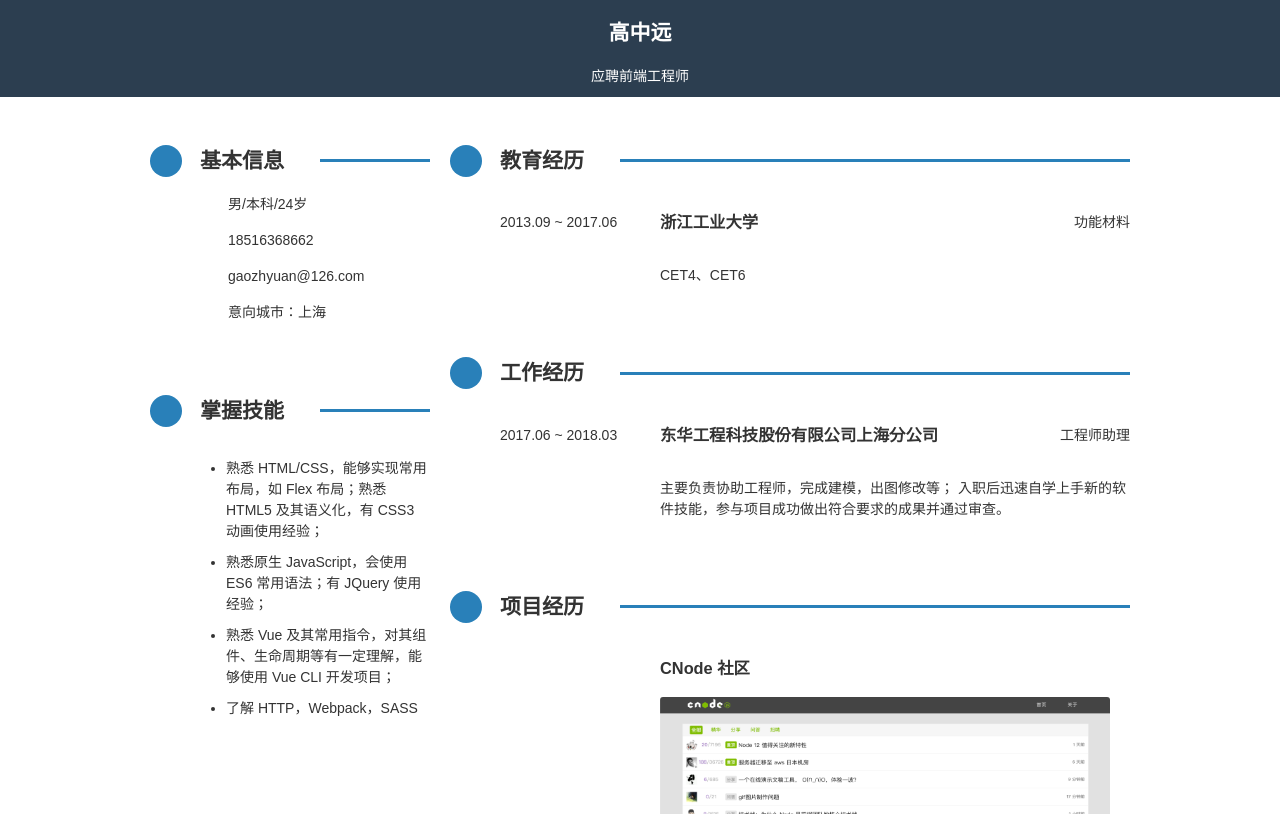
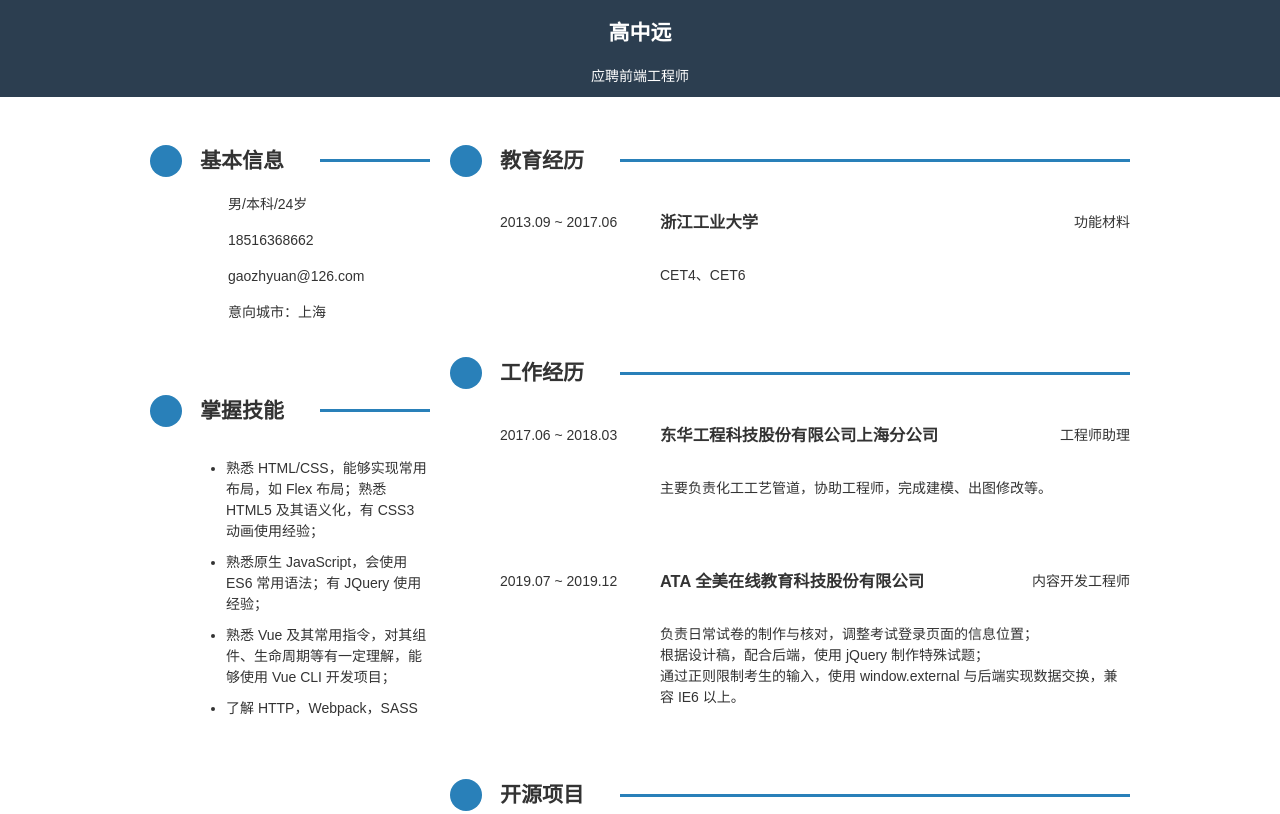
Before and after one commit to gzygzy00/cv, a plain HTML site: page index.html in a window 1280 px wide. Shown: the top 814 px of the page. Drawn offline with Linux system fonts and the light colour scheme.

Commit message:
2020年更新 新工作经历

```diff
--- a/index.html
+++ b/index.html
@@ -1,5 +1,5 @@
 <!DOCTYPE html>
-<html>
+<html lang="zh">
 <head>
   <meta charset="utf-8">
   <title>个人简历</title>
@@ -86,12 +86,12 @@
       }
 
       main section {
-        margin-top: 0px;
+        margin-top: 0;
         padding: 0;
       }
 
       aside section {
-        margin-top: 0px;
+        margin-top: 0;
         padding: 0;
       }
 
@@ -294,8 +294,21 @@
         <div class="date">2017.06 ~ 2018.03</div>
         <h3>东华工程科技股份有限公司上海分公司</h3>
         <p class="major">工程师助理</p>
-        <p class="intro">主要负责协助工程师，完成建模，出图修改等；
-          入职后迅速自学上手新的软件技能，参与项目成功做出符合要求的成果并通过审查。</p>
+        <p class="intro">主要负责化工工艺管道，协助工程师，完成建模、出图修改等。</p>
+      </div>
+    </div>
+  </section>
+  <section>
+    <div class="detail">
+      <div class="timeline-panel">
+        <div class="date">2019.07 ~ 2019.12</div>
+        <h3>ATA 全美在线教育科技股份有限公司</h3>
+        <p class="major">内容开发工程师</p>
+        <p class="intro">
+          负责日常试卷的制作与核对，调整考试登录页面的信息位置；<br>
+          根据设计稿，配合后端，使用 jQuery 制作特殊试题；<br>
+          通过正则限制考生的输入，使用 window.external 与后端实现数据交换，兼容 IE6 以上。
+        </p>
       </div>
     </div>
   </section>
@@ -305,7 +318,7 @@
     <svg class="icon" aria-hidden="true">
       <use xlink:href="#icon-item1"></use>
     </svg>
-    <h2>项目经历</h2>
+    <h2>开源项目</h2>
     <hr>
     <div class="detail">
       <div class="timeline-panel">
@@ -324,9 +337,12 @@
             使用计算属性限制显示条目，过滤器 filter 过滤日期和分类，分页功能的实现，父子组件传递数据；
             针对路由跳转后页面不会重新获取数据，利用 watch 监听路由，并增添 methods 使页面跳转后回到顶部，优化用户体验。
           </p>
-          <h4>技术栈:</h4> <span class="highlight">Vue</span>, <span class="highlight">Vue CLI</span>, <span class="highlight">Vue Router</span> <br>
-          <h4><a href="https://gzygzy00.github.io/cnode-imitated/dist/#/">预览链接: https://gzygzy00.github.io/cnode-imitated/dist/#/</a></h4>  <br>
-          <h4><a href="https://github.com/gzygzy00/cnode-imitated">项目源码: https://github.com/gzygzy00/cnode-imitated</a></h4>
+          <h4>技术栈:</h4> <span class="highlight">Vue</span>, <span class="highlight">Vue CLI</span>, <span
+          class="highlight">Vue Router</span> <br>
+          <h4><a href="https://gzygzy00.github.io/cnode-imitated/dist/#/">预览链接:
+            https://gzygzy00.github.io/cnode-imitated/dist/#/</a></h4>  <br>
+          <h4><a href="https://github.com/gzygzy00/cnode-imitated">项目源码: https://github.com/gzygzy00/cnode-imitated</a>
+          </h4>
         </div>
       </div>
     </div>
@@ -347,8 +363,10 @@
             项目利用 CSS 宽高使用'vw'/'vh'代替'px'，实现了一个简单的响应式页面；
             可以显示对应歌曲相关信息，正则匹配歌词，并加入了一个可以显示 CSS3 动画的小功能来美化歌词字体展现效果。
           </p>
-          <h4>技术栈:</h4> <span class="highlight">jQuery</span>, <span class="highlight">CSS3</span>, <span class="highlight">响应式</span> <br>
-          <h4><a href="https://gzygzy00.github.io/music-player/">预览链接: https://gzygzy00.github.io/music-player/</a></h4>  <br>
+          <h4>技术栈:</h4> <span class="highlight">jQuery</span>, <span class="highlight">CSS3</span>, <span
+          class="highlight">响应式</span> <br>
+          <h4><a href="https://gzygzy00.github.io/music-player/">预览链接: https://gzygzy00.github.io/music-player/</a></h4>
+          <br>
           <h4><a href="https://github.com/gzygzy00/music-player">项目源码: https://github.com/gzygzy00/music-player</a></h4>
         </div>
       </div>
@@ -479,7 +497,6 @@
   </section>
 
 
-
   <section>
     <svg class="icon" aria-hidden="true">
       <use xlink:href="#icon-skill"></use>
```
Lines whose indentation alone changed are shown as unchanged.
